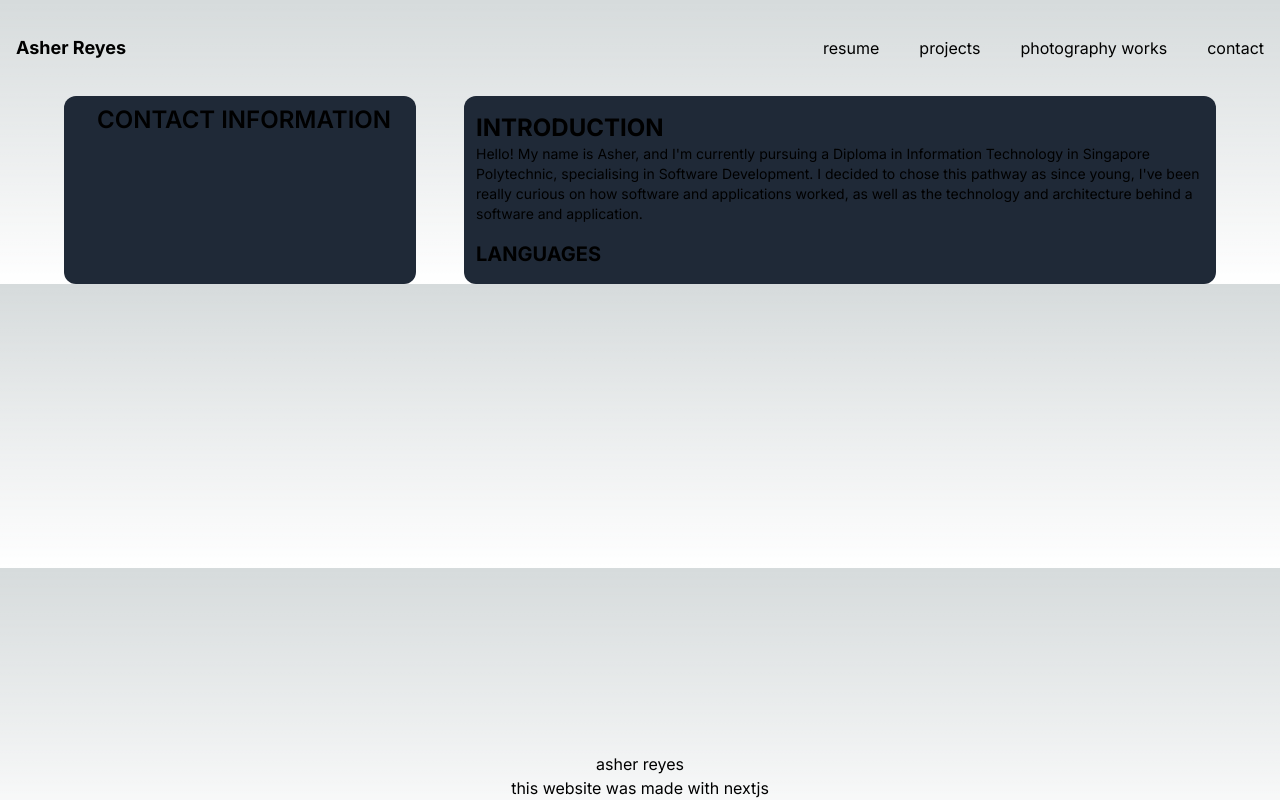
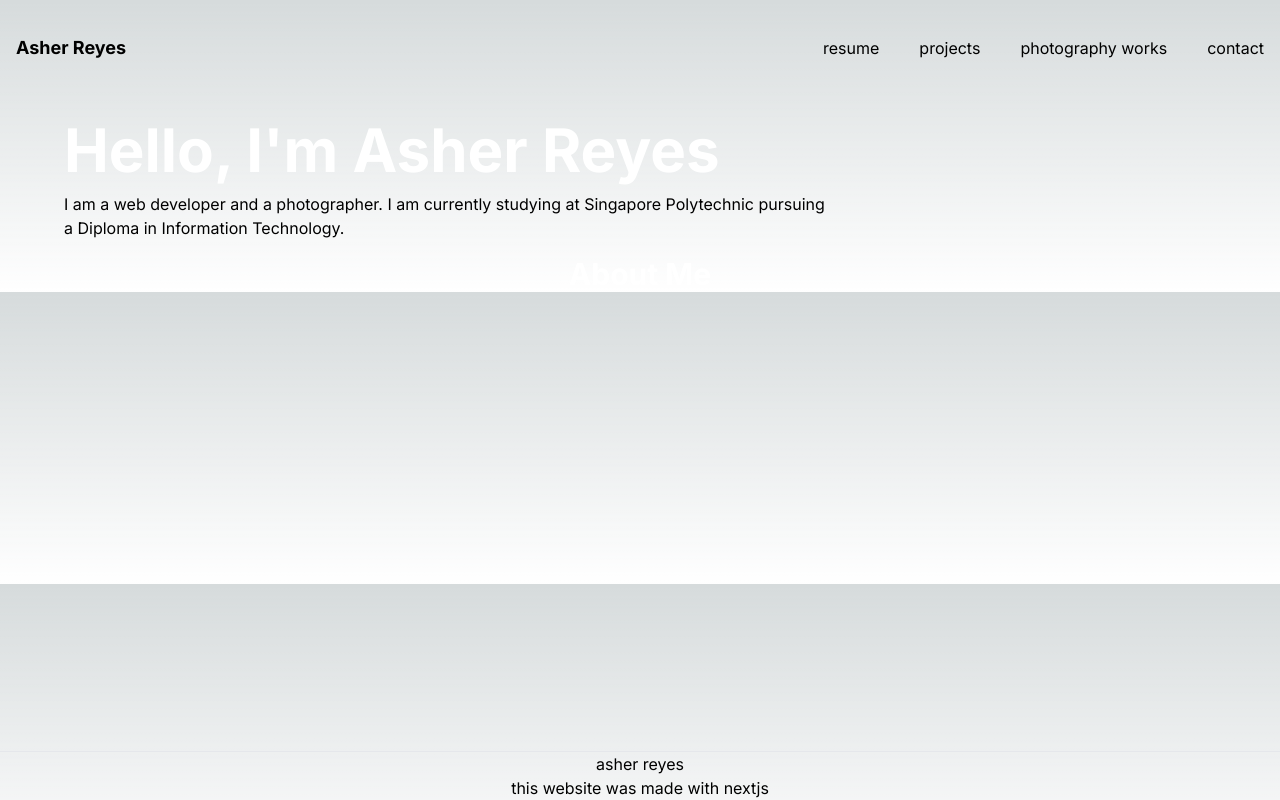
Before and after one commit to spicychillisus/portfolio-website, a Next.js app: page / in a window 1280 px wide. Built offline with nearby package versions, Linux system fonts and the light colour scheme.

Commit message:
refactor: Update footer component to include website information and nextjs mention

```diff
--- /dev/null
+++ b/src/app/components/about-me/aboutMe.tsx
@@ -0,0 +1,12 @@
+
+const AboutMe = () => {
+    return (
+        <div>
+            <h2 className="font-bold text-3xl text-white text-center">
+              About Me
+            </h2>
+        </div>
+    )
+}
+
+export default AboutMe;
--- a/src/app/components/footer.tsx
+++ b/src/app/components/footer.tsx
@@ -5,7 +5,7 @@ import nextIcon from "./nextIcon";
 
 const Footer = () => {
     return (
-        <footer className="absolute bottom-0 w-full flex justify-center">
+        <footer className="absolute bottom-0 w-full flex justify-center border-t">
             <div className="content-center text-center lowercase">
                 <h3 className="">asher reyes</h3>
                 <span className="">this website was made with nextjs</span>
--- /dev/null
+++ b/src/app/components/hero/heroSection.tsx
@@ -0,0 +1,26 @@
+
+const HeroSection = () => {
+    return (
+        <section className="mt-6">
+            <div className="grid md:grid-cols-3 lg:grid-cols-3 gap-4 mb-4">
+                    <div className="col-span-2">
+                        <h1 className="text-white font-bold text-4xl lg:text-6xl mb-3">
+                            Hello, I'm Asher Reyes
+                        </h1>
+                        <p className="text-lg md:text-base sm:text-sm">
+                            I am a web developer and a photographer. I am currently studying at Singapore Polytechnic pursuing a Diploma
+                            in Information Technology.
+                        </p>
+                    </div>
+                    <div className="text-white">
+
+                    </div>
+                </div>
+
+
+        </section>
+
+    )
+}
+
+export default HeroSection;
--- a/src/app/page.tsx
+++ b/src/app/page.tsx
@@ -3,22 +3,12 @@
 import Navbar from "./components/navbar";
 import Footer from "./components/footer";
 import { metadata } from "./layout";
-import {
-  Inter,
-  Istok_Web
- }
-from "next/font/google";
-import emailIcon from "./components/emailIcon";
+import HeroSection from "./components/hero/heroSection";
+import AboutMe from "./components/about-me/aboutMe";
 
-
-const inter = Inter({
-  weight: "500",
-  subsets: ["latin"]
-});
-const istokWeb = Istok_Web({
-  weight: "400",
-  subsets: ["latin"]
-});
+/*
+all of the components that are displayed on the website are placed here
+*/
 
 export default function Home() {
   metadata.title = "home"; // tittle
@@ -27,26 +17,12 @@ export default function Home() {
   return (
     <main>
       <Navbar />
+      <div className="content-center pr-16 pl-16"> {/* container */}
+        <HeroSection />
+        <AboutMe />
+      </div>
 
-      <div className="content-center pr-16 pl-16"> {/* container */}
-        <div className="grid md:grid-cols-3 gap-12">
-            <div className="bg-gray-800 rounded-xl pl-2 pt-2 col-span-1">
-              <h1 className="uppercase font-semibold text-center sm:text-md lg:text-2xl md:text-lg">contact information</h1>
 
-            </div>
-            <div className="bg-gray-800 rounded-xl pl-3 pt-2 pb-2 pr-2 lg:col-span-2 md:col-span-2">
-              <h1 className="uppercase text-2xl font-bold pt-2">Introduction</h1>
-              <p className="font-normal text-sm pb-4">
-                Hello! My name is Asher, and I'm currently pursuing a Diploma in Information Technology in Singapore Polytechnic,
-                specialising in Software Development. I decided to chose this pathway as since young, I've been really curious on how software and applications
-                worked, as well as the technology and architecture behind a software and application.
-              </p>
-              <h3 className="uppercase text-xl font-bold pb-2">languages</h3>
-
-            </div>
-
-        </div>
-      </div>
       <Footer />
     </main>
   );
```
Also changed, not shown: src/app/photos/heroSection.tsx (added).
